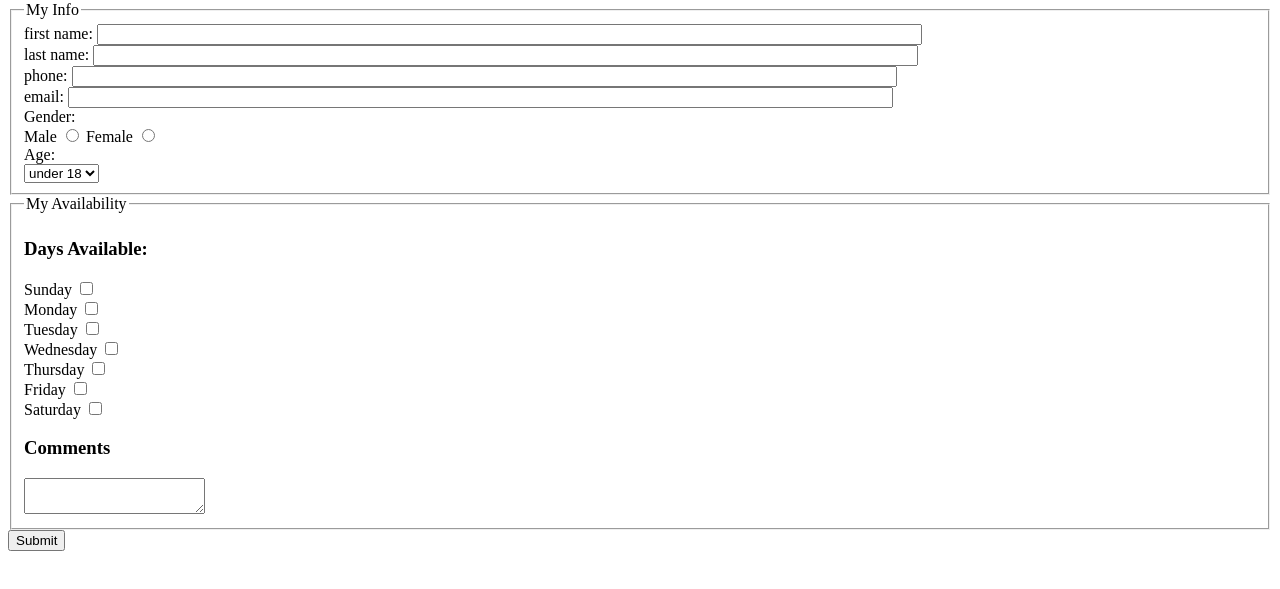
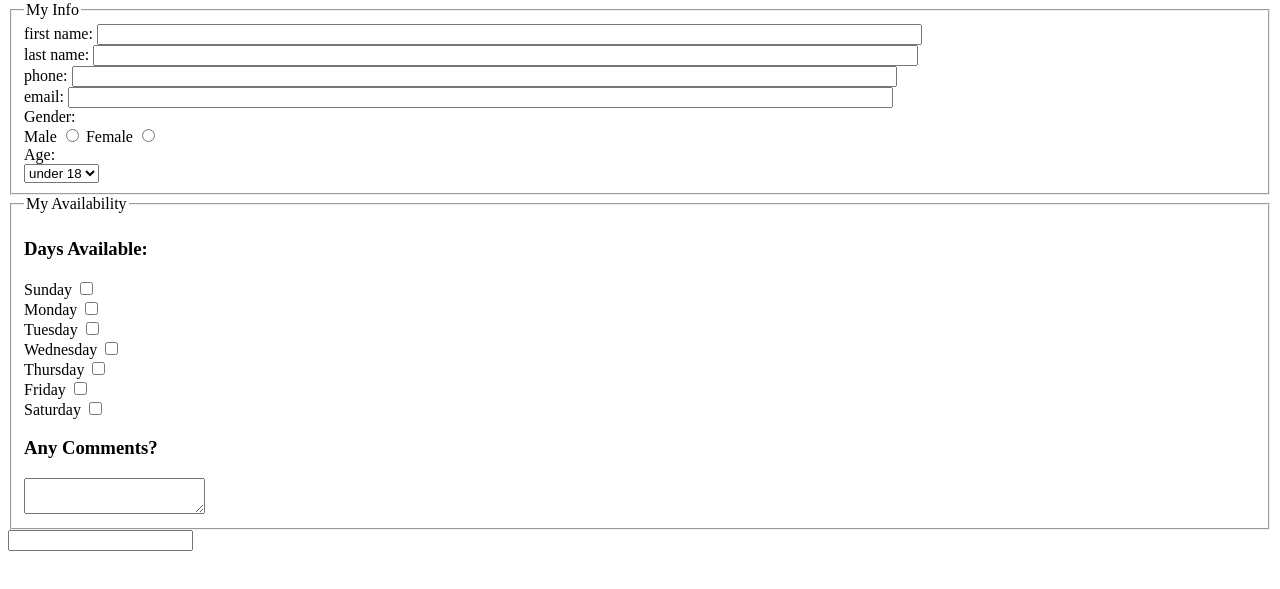
Before and after one commit to PolarBear78/Lab4, a plain HTML site: page index.html in a window 1280 px wide. Shown: the part 79-668 px from the top of the page. Drawn offline with Linux system fonts and the light colour scheme.

Commit message:
Update index.html

```diff
--- a/index.html
+++ b/index.html
@@ -35,12 +35,12 @@
         <div><label>Thursday <input type="checkbox" name="available_field[]" value="thursday"></label></div>
         <div><label>Friday <input type="checkbox" name="available_field[]" value="friday"></label></div>
         <div><label>Saturday <input type="checkbox" name="available_field[]" value="saturday"></label></div>
-        <h3>Comments</h3>
+        <h3>Any Comments?</h3>
         <textarea name="comments_field"></textarea>
       </div>
     </fieldset>
-    <input type="hidden" name="hidden_field" value="dkriegls">
-    <input type="submit">
+    <input type="hidden" name="hidden_field" value="jjarjourah">
+    <input type="Send Me">
   </form>
 </body>
 </html>
```
